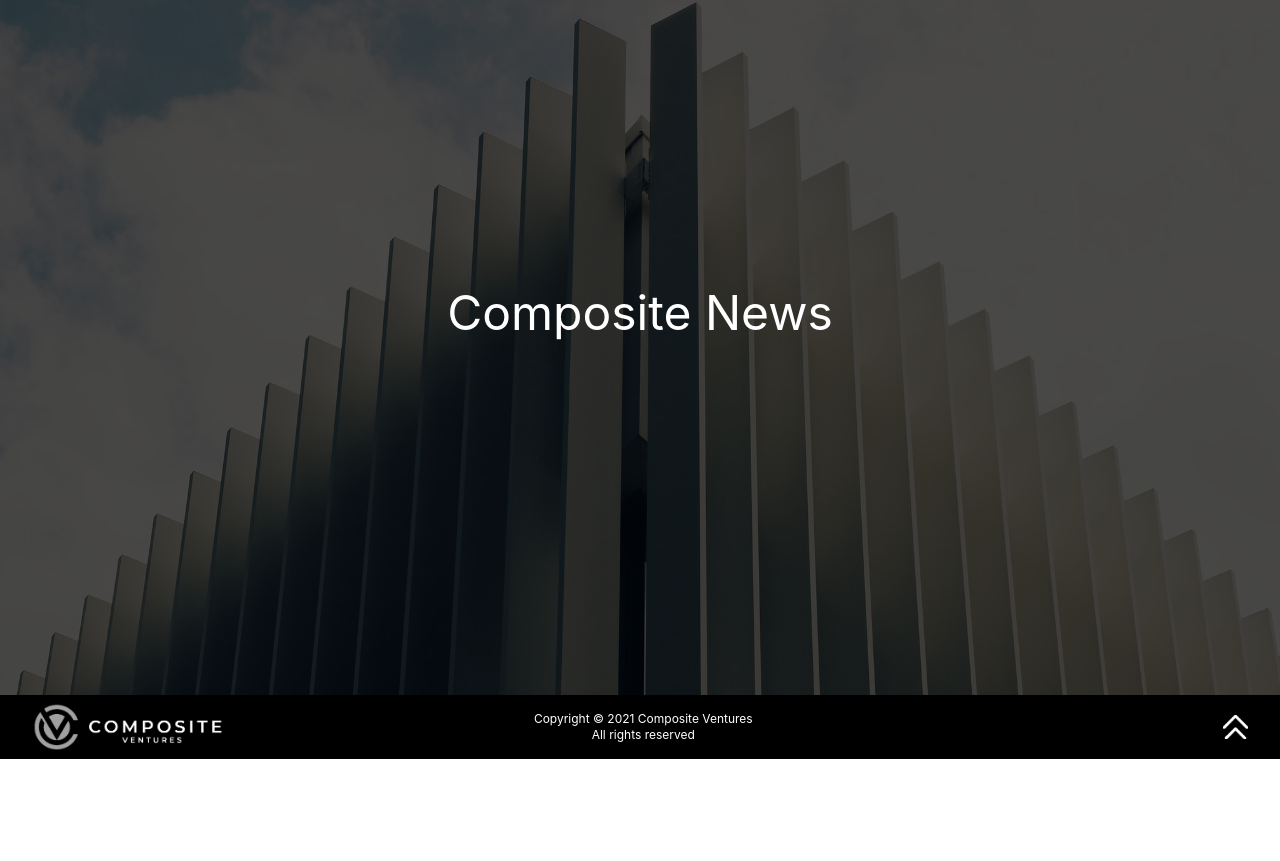
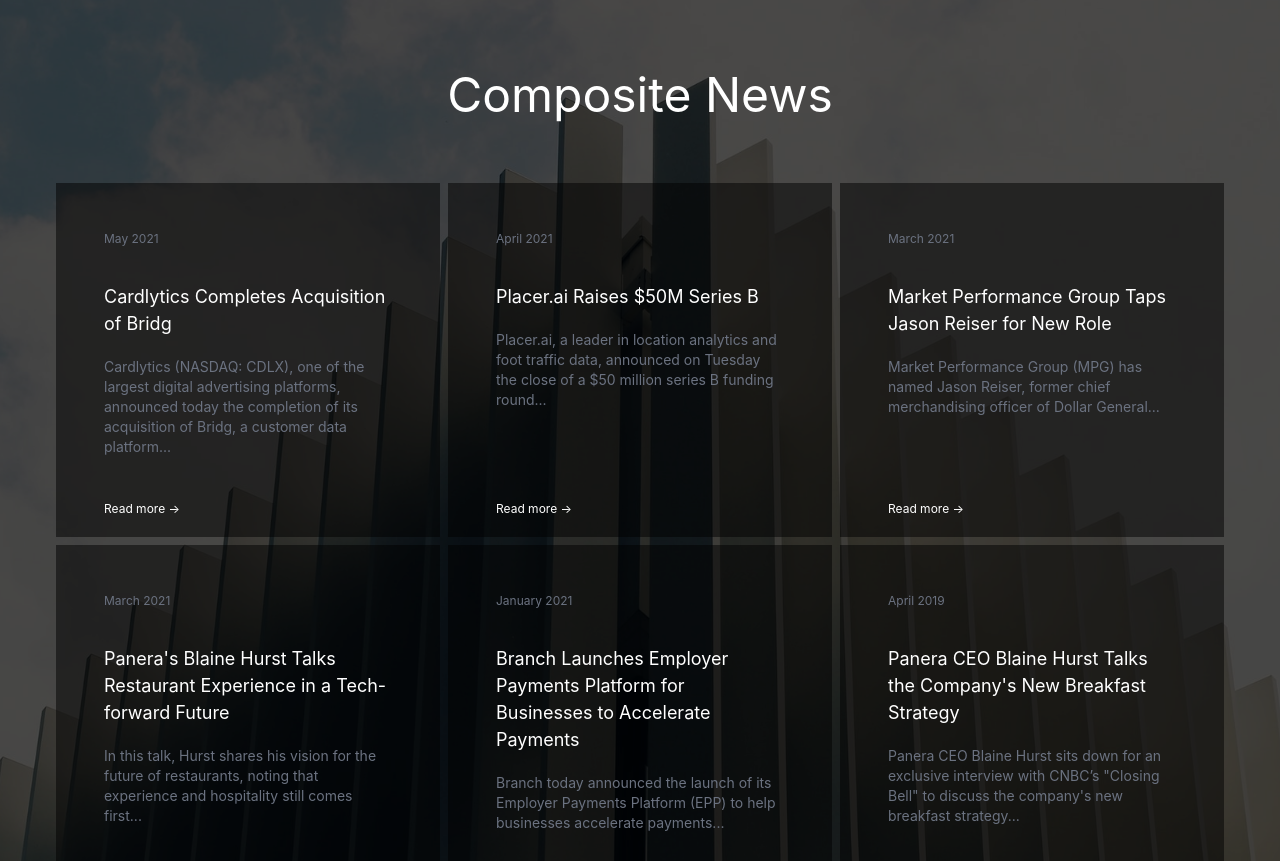
Before and after one commit to m-s-morgan/composite-ventures, a Next.js app: page / in a window 1280 px wide. Shown: the part 7579-8440 px from the top of the page. Before the commit the page ends 8338 px from the top, so only its background shows below. Built offline with nearby package versions, Linux system fonts and the light colour scheme.

Commit message:
adding news

```diff
--- a/pages/index.tsx
+++ b/pages/index.tsx
@@ -97,6 +97,38 @@
     }
   ]
 };
+
+const news = [{
+  title: 'Cardlytics Completes Acquisition of Bridg',
+  body: 'Cardlytics (NASDAQ: CDLX), one of the largest digital advertising platforms, announced today the completion of its acquisition of Bridg, a customer data platform...',
+  date: 'May 2021',
+  link: 'https://ir.cardlytics.com/news-releases/news-release-details/cardlytics-completes-acquisition-bridg'
+}, {
+  title: 'Placer.ai Raises $50M Series B',
+  body: 'Placer.ai, a leader in location analytics and foot traffic data, announced on Tuesday the close of a $50 million series B funding round...',
+  date: 'April 2021',
+  link: 'https://www.calcalistech.com/ctech/articles/0,7340,L-3906403,00.html'
+}, {
+  title: 'Market Performance Group Taps Jason Reiser for New Role',
+  body: 'Market Performance Group (MPG) has named Jason Reiser, former chief merchandising officer of Dollar General...',
+  date: 'March 2021',
+  link: 'https://www.chaindrugreview.com/market-performance-group-taps-jason-reiser-for-new-role/'
+}, {
+  title: 'Panera\'s Blaine Hurst Talks Restaurant Experience in a Tech-forward Future',
+  body: 'In this talk, Hurst shares his vision for the future of restaurants, noting that experience and hospitality still comes first...',
+  date: 'March 2021',
+  link: 'https://www.paytronix.com/blog/px-think-beyond-paneras-blaine-hurst-talks-restaurant-experience-in-a-tech-forward-future/'
+}, {
+  title: 'Branch Launches Employer Payments Platform for Businesses to Accelerate Payments',
+  body: 'Branch today announced the launch of its Employer Payments Platform (EPP) to help businesses accelerate payments...',
+  date: 'January 2021',
+  link: 'https://www.businesswire.com/news/home/20210126005995/en/Branch-Launches-Employer-Payments-Platform-for-Businesses-to-Accelerate-Payments'
+}, {
+  title: 'Panera CEO Blaine Hurst Talks the Company\'s New Breakfast Strategy',
+  body: 'Panera CEO Blaine Hurst sits down for an exclusive interview with CNBC’s "Closing Bell" to discuss the company\'s new breakfast strategy...',
+  date: 'April 2019',
+  link: 'https://www.cnbc.com/video/2019/04/15/panera-ceo-blaine-hurst-talks-the-companys-new-breakfast-strategy.html'
+}];
 
 export default function Home() {
   const onAdvisor = (index: number, arr: any[]) => {
@@ -352,12 +384,28 @@
             </div>
           </div>
         </section>
-        <section id="news" className={`${styles.news} bg-cover bg-black text-center text-white`}>
+        <section id="news" className={`${styles.news} auto-section bg-cover bg-black text-white`}>
           <div className="shroud shroud-xheavy"></div>
           <div className={sectionContainer}>
-            <div className="h-full flex flex-col items-center justify-center pb-14">
-              <h2 className="text-2xl sm:text-3xl md:text-4xl lg:text-5xl mb-9">Composite News</h2>
-
+            <div className="h-full flex flex-col items-center justify-center pt-16 pb-24 md:pt-28 md:pb-40">
+              <h2 className="text-2xl sm:text-3xl md:text-4xl lg:text-5xl mb-16">Composite News</h2>
+              <div className="grid md:grid-cols-2 lg:grid-cols-3 gap-2 px-5">
+                {
+                  news.map((n, i) => {
+                    return (
+                      <a key={`news-${i}`} href={n.link} className={`${styles.newsItem} block mb-5 md:mb-0 lg:w-80 xl:w-96 max-w-100 pl-12 pr-12 pt-12 pb-20 relative`} target="_blank">
+                        <div className="absolute top-0 left-0 w-full h-full transition-opacity opacity-50 duration-500 bg-black z-10"></div>
+                        <div className="relative z-20">
+                          <div className="text-xs text-gray-500">{n.date}</div>
+                          <h5 className="mt-9 text-white">{n.title}</h5>
+                          <p className="mt-5 text-sm text-gray-500">{n.body}</p>
+                        </div>
+                        <div className="text-xs text-white z-20 absolute bottom-5">Read more &rarr;</div>
+                      </a>
+                    );
+                  })
+                }
+              </div>
             </div>
           </div>
           <footer className="absolute bg-black left-0 bottom-0 w-full z-50">
--- a/styles/home.module.css
+++ b/styles/home.module.css
@@ -149,6 +149,10 @@
     background-image: url('/backgrounds/background-7.jpg');
 }
 
+.newsItem:hover div:first-child {
+    opacity: 1;
+}
+
 .teamPic {
     filter: grayscale(100%);
 }
```
